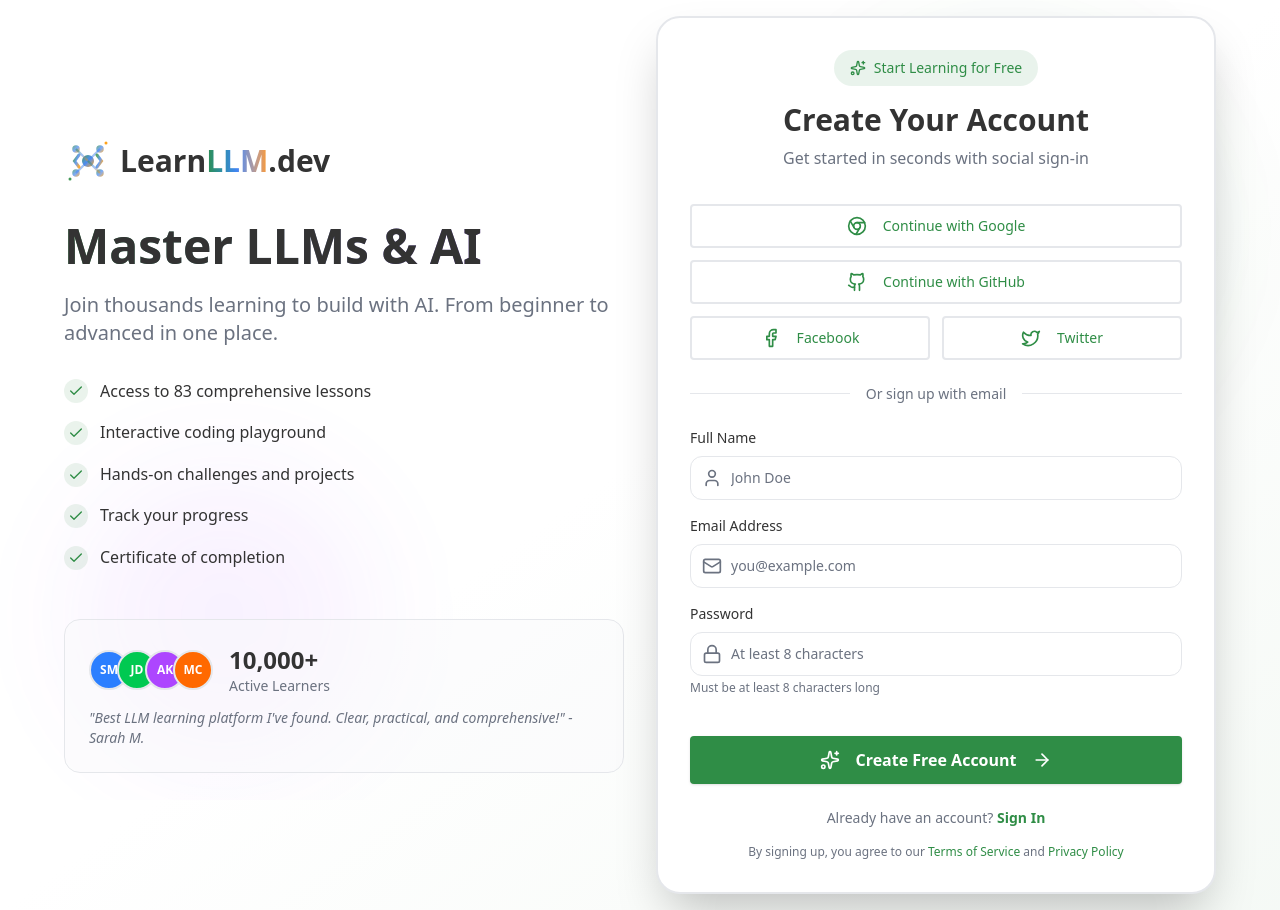
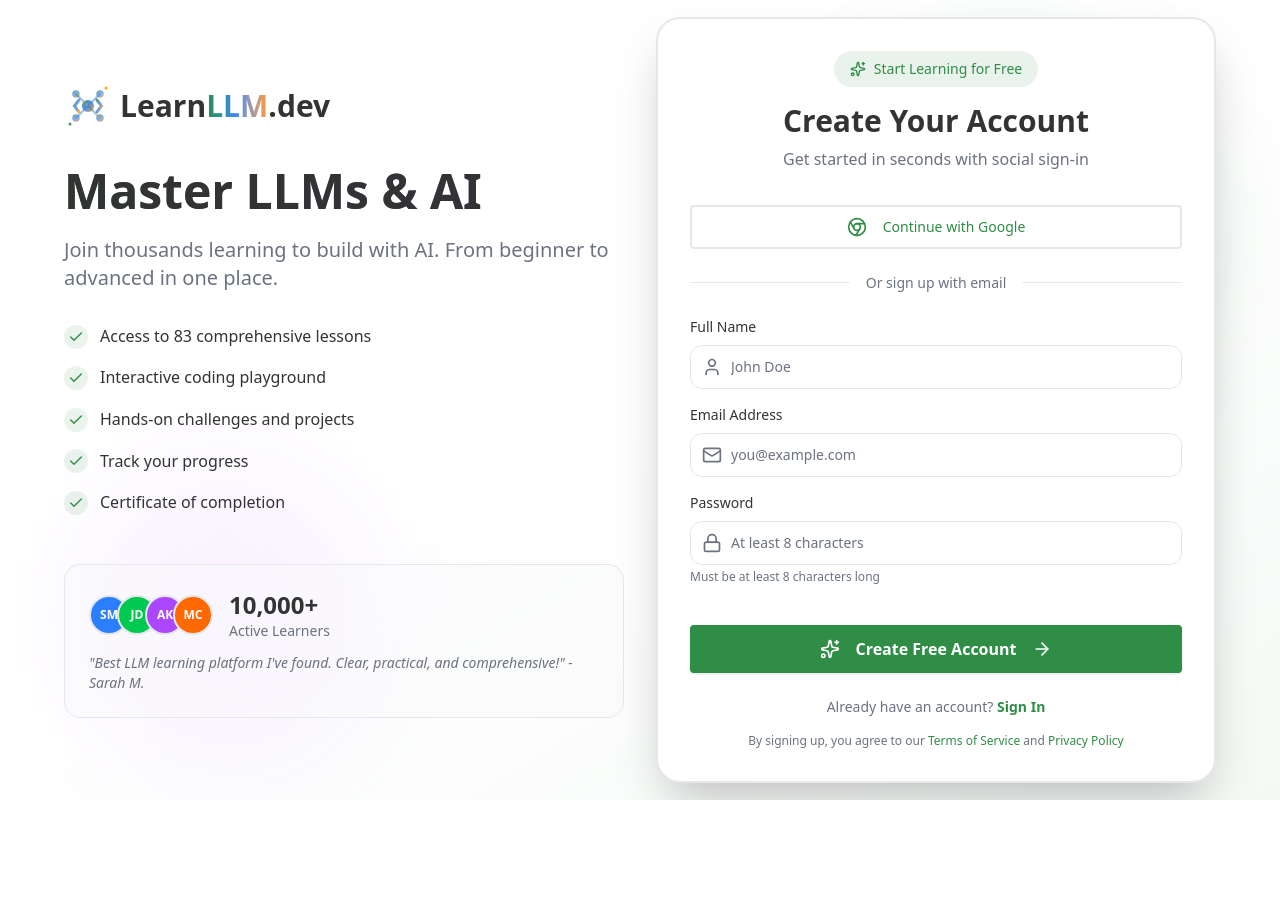
Before and after one commit to bhanuprakashvangala/LearnLLM, a Next.js app: page /signup in a window 1280 px wide. After the commit the page ends 800 px from the top, so only its background shows below. Built offline with nearby package versions, Linux system fonts and the light colour scheme.

Commit message:
Remove GitHub, Facebook, Twitter login - keep only Google

```diff
--- a/app/(auth)/login/page.tsx
+++ b/app/(auth)/login/page.tsx
@@ -4,7 +4,7 @@
 import Link from "next/link";
 import { useRouter } from "next/navigation";
 import { motion } from "framer-motion";
-import { Mail, Lock, Sparkles, ArrowRight, Github, Chrome, Facebook, Twitter } from "lucide-react";
+import { Mail, Lock, Sparkles, ArrowRight, Chrome } from "lucide-react";
 import { Button } from "@/components/ui/button";
 import { Input } from "@/components/ui/input";
 import { Logo, LogoText } from "@/components/shared/Logo";
@@ -82,38 +82,6 @@
               <Chrome className="w-5 h-5 mr-2" />
               Continue with Google
             </Button>
-
-            <Button
-              variant="outline"
-              className="w-full h-11 font-medium hover:bg-muted transition-all"
-              onClick={() => handleSocialLogin("github")}
-              disabled={isLoading}
-            >
-              <Github className="w-5 h-5 mr-2" />
-              Continue with GitHub
-            </Button>
-
-            <div className="grid grid-cols-2 gap-3">
-              <Button
-                variant="outline"
-                className="h-11 font-medium hover:bg-muted transition-all"
-                onClick={() => handleSocialLogin("facebook")}
-                disabled={isLoading}
-              >
-                <Facebook className="w-5 h-5 mr-2" />
-                Facebook
-              </Button>
-
-              <Button
-                variant="outline"
-                className="h-11 font-medium hover:bg-muted transition-all"
-                onClick={() => handleSocialLogin("twitter")}
-                disabled={isLoading}
-              >
-                <Twitter className="w-5 h-5 mr-2" />
-                Twitter
-              </Button>
-            </div>
           </div>
 
           {/* Divider */}
--- a/app/(auth)/signup/page.tsx
+++ b/app/(auth)/signup/page.tsx
@@ -4,7 +4,7 @@
 import Link from "next/link";
 import { useRouter } from "next/navigation";
 import { motion } from "framer-motion";
-import { Mail, Lock, User, Sparkles, ArrowRight, Github, Chrome, Facebook, Twitter, Check } from "lucide-react";
+import { Mail, Lock, User, Sparkles, ArrowRight, Chrome, Check } from "lucide-react";
 import { Button } from "@/components/ui/button";
 import { Input } from "@/components/ui/input";
 import { Logo, LogoText } from "@/components/shared/Logo";
@@ -157,38 +157,6 @@
               <Chrome className="w-5 h-5 mr-2" />
               Continue with Google
             </Button>
-
-            <Button
-              variant="outline"
-              className="w-full h-11 font-medium hover:bg-muted hover:scale-[1.02] transition-all"
-              onClick={() => handleSocialSignup("github")}
-              disabled={isLoading}
-            >
-              <Github className="w-5 h-5 mr-2" />
-              Continue with GitHub
-            </Button>
-
-            <div className="grid grid-cols-2 gap-3">
-              <Button
-                variant="outline"
-                className="h-11 font-medium hover:bg-muted transition-all"
-                onClick={() => handleSocialSignup("facebook")}
-                disabled={isLoading}
-              >
-                <Facebook className="w-5 h-5 mr-2" />
-                Facebook
-              </Button>
-
-              <Button
-                variant="outline"
-                className="h-11 font-medium hover:bg-muted transition-all"
-                onClick={() => handleSocialSignup("twitter")}
-                disabled={isLoading}
-              >
-                <Twitter className="w-5 h-5 mr-2" />
-                Twitter
-              </Button>
-            </div>
           </div>
 
           {/* Divider */}
```
